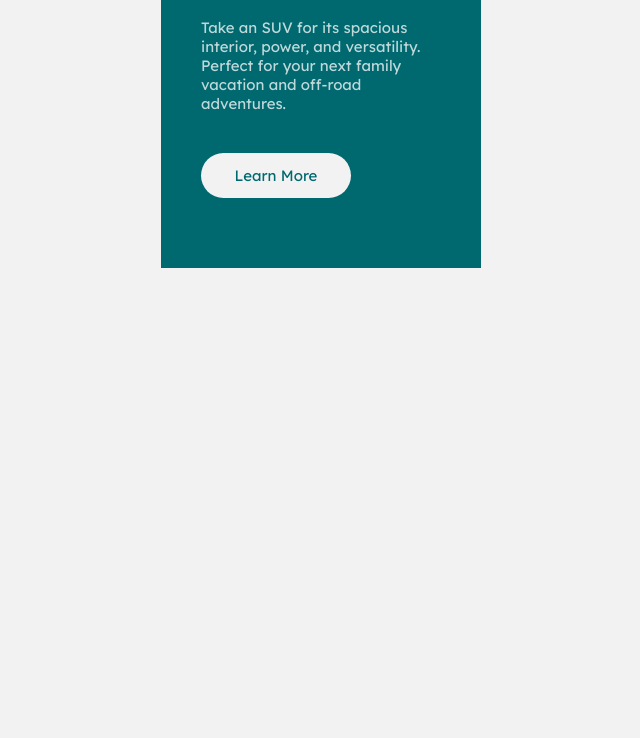
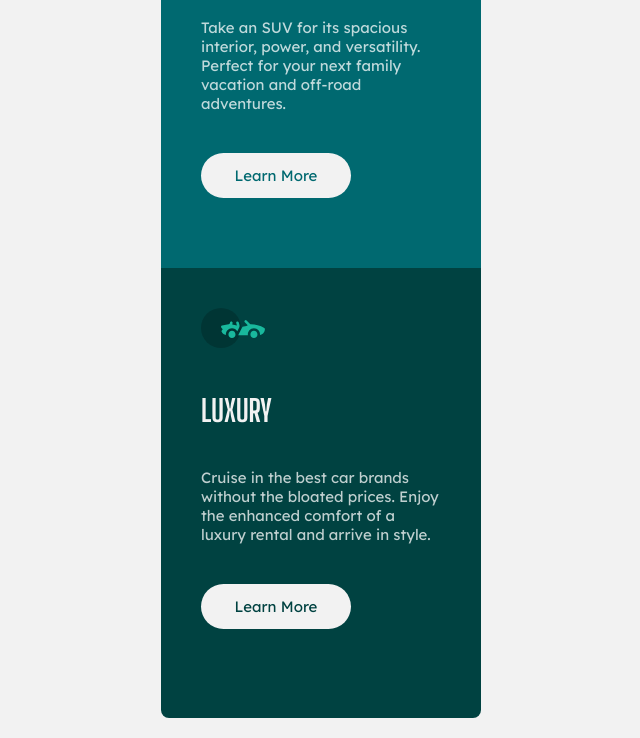
Before and after one commit to jvivesramon/202304-w2ch1-judit-vives, a website: page app/index.html in a window 1280 px wide. Shown: the part 652-1390 px from the top of the page, without its empty margins (319-959 px from the left). Before the commit the page ends 940 px from the top, so only its background shows below. Drawn offline with nearby package versions, Linux system fonts and the light colour scheme; files that its build step writes are made by us from their sources.

Commit message:
Add third card skeleton and styles

```diff
--- a/app/index.html
+++ b/app/index.html
@@ -33,6 +33,14 @@
         adventures.</p>
       <button class="button-section button-section--second">Learn More</button>
     </article>
+    <article class="card-container card-container--third">
+      <img src="images/icon-luxury.svg" width="64" height="40" alt="Sedan icon car">
+      <h2 class="main-title">Luxury</h2>
+      <p>Cruise in the best car brands without the bloated prices. Enjoy the enhanced comfort of a luxury rental and
+        arrive in
+        style.</p>
+      <button class="button-section button-section--third">Learn More</button>
+    </article>
   </section>
 </body>
 
--- a/src/sass/components/_cards-section.scss
+++ b/src/sass/components/_cards-section.scss
@@ -9,12 +9,17 @@
   padding: functions.pixelsToRem(40);
 
   &--first {
-    background-color: $first-color;
+    background-color: colors.$first-color;
   }
 
   &--second {
-    background-color: $second-color;
+    background-color: colors.$second-color;
     border-radius: 0;
+  }
+
+  &--third {
+    border-radius: 0 0 functions.pixelsToRem(8) functions.pixelsToRem(8);
+    background-color: colors.$third-color;
   }
 }
 
@@ -34,10 +39,14 @@
   font-size: functions.pixelsToRem(15);
 
   &--first {
-    color: $first-color;
+    color: colors.$first-color;
   }
 
   &--second {
-    color: $second-color;
+    color: colors.$second-color;
+  }
+
+  &--third {
+    color: colors.$third-color;
   }
 }
```
